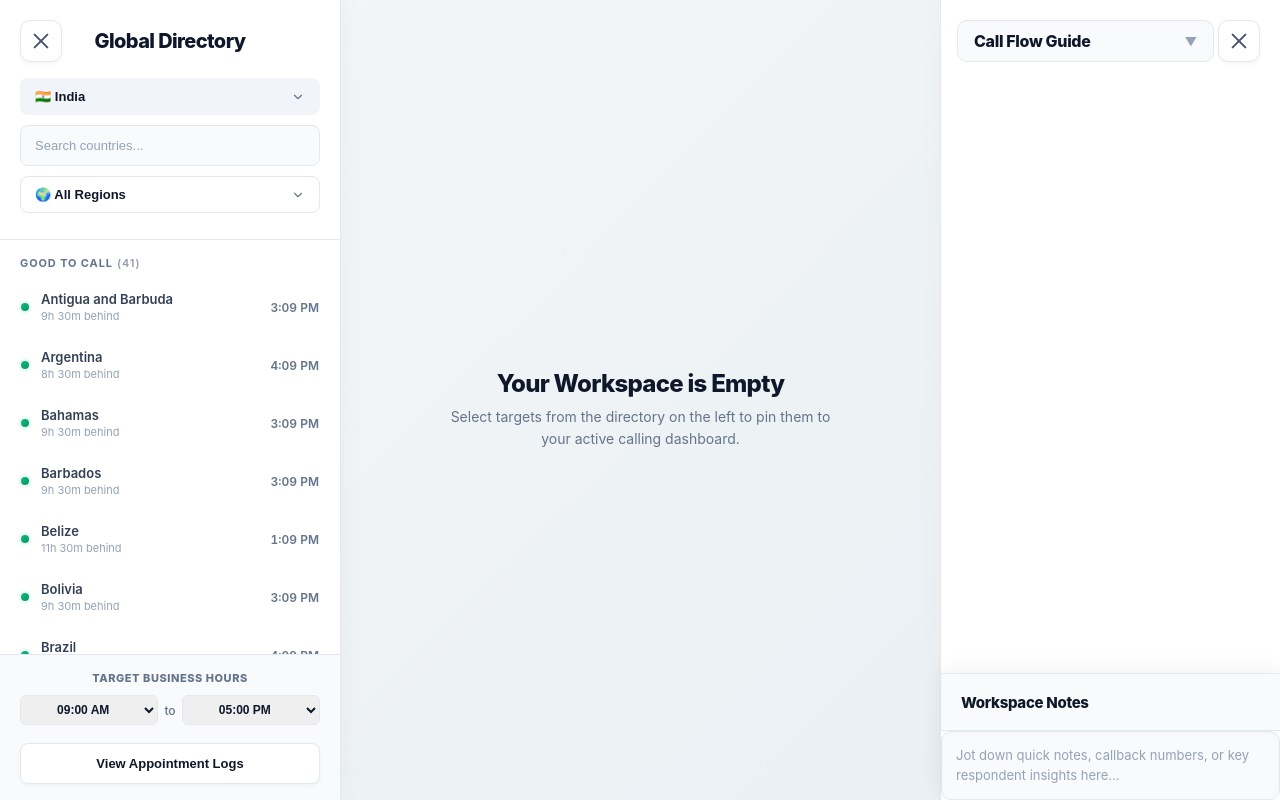
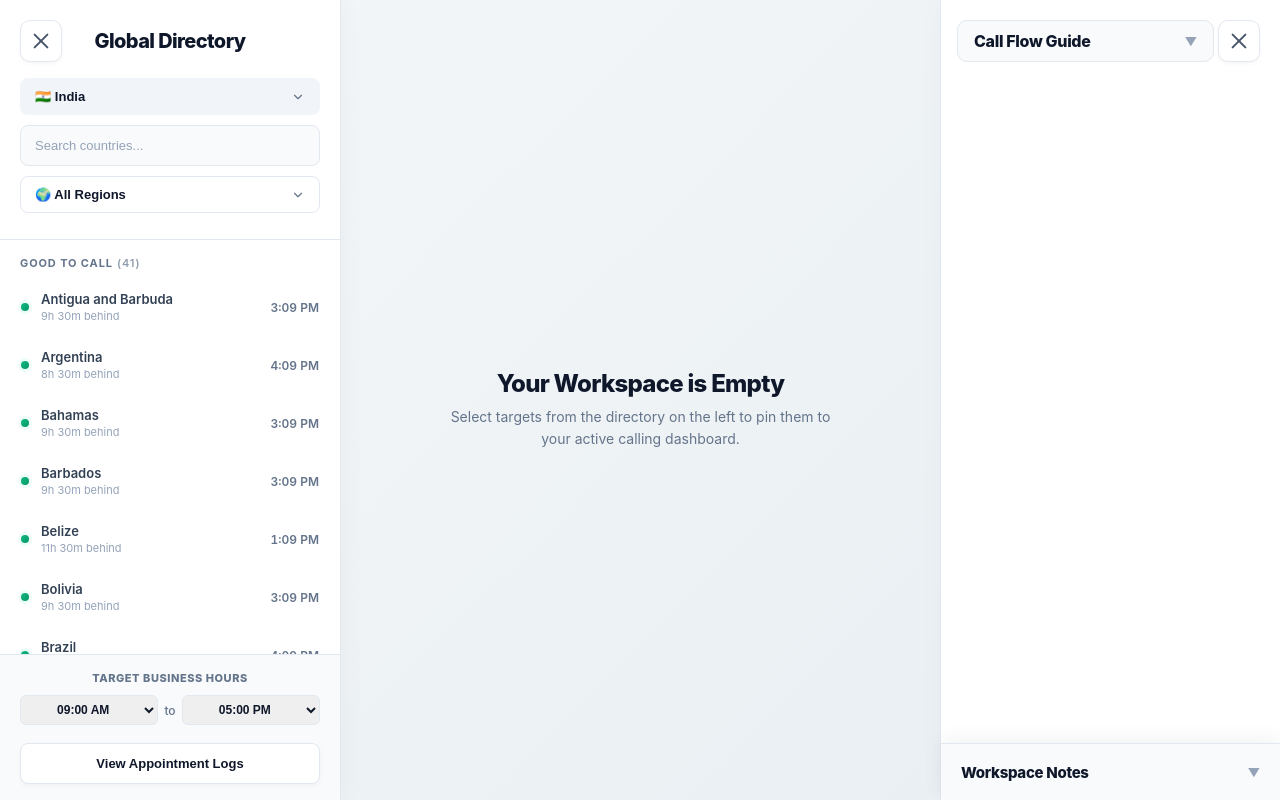
Before and after one commit to pdkokare1/IRSTool, a React (Vite) app: page / in a window 1280 px wide. Built offline with nearby package versions, Linux system fonts and the light colour scheme.

Commit message:
Update RightDrawer.jsx

```diff
--- a/components/RightDrawer.jsx
+++ b/components/RightDrawer.jsx
@@ -1,12 +1,14 @@
 // components/RightDrawer.jsx
 
-import React from 'react';
+import React, { useState } from 'react';
 
 export default function RightDrawer({
   isRightDrawerOpen, isFlowGuideExpanded, setIsFlowGuideExpanded, callFlowSteps, completedSteps,
   currentStepIndex, expandedSteps, toggleStep, toggleExpandStep, customScripts, handleScriptEdit,
   setCompletedSteps, userNotes, setUserNotes
 }) {
+  const [isNotesOpen, setIsNotesOpen] = useState(false);
+
   return (
     <div className={`flow-sidebar ${isRightDrawerOpen ? 'open' : 'closed'}`}>
       <div className="flow-title" onClick={() => setIsFlowGuideExpanded(!isFlowGuideExpanded)}>
@@ -73,8 +75,13 @@ export default function RightDrawer({
         </div>
       )}
 
-      <div className="scratchpad-container">
-        <h3 className="scratchpad-header">Workspace Notes</h3>
+      {/* New Workspace Notes Bottom Drawer */}
+      <div className={`scratchpad-container ${isNotesOpen ? 'open' : 'closed'}`}>
+        <div className="scratchpad-header" onClick={() => setIsNotesOpen(!isNotesOpen)}>
+          <span>Workspace Notes</span>
+          <span className={`caret ${isNotesOpen ? 'open' : ''}`}>▼</span>
+        </div>
+        <div className="scratchpad-body">
           <textarea
             className="scratchpad-textarea"
             placeholder="Jot down quick notes, callback numbers, or key respondent insights here..."
@@ -83,5 +90,7 @@ export default function RightDrawer({
           />
         </div>
       </div>
+
+    </div>
   );
 }
```
Lines whose indentation alone changed are shown as unchanged.
